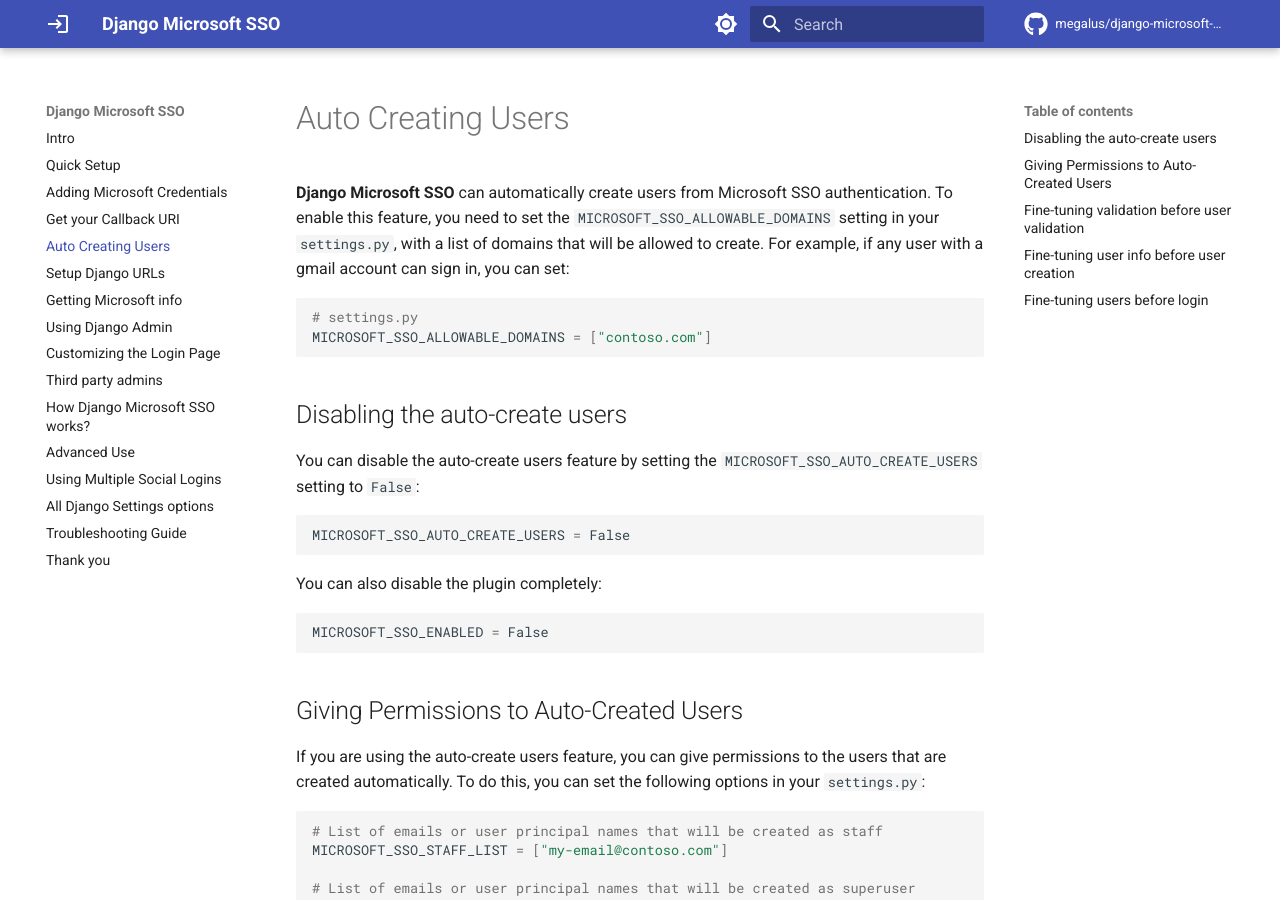
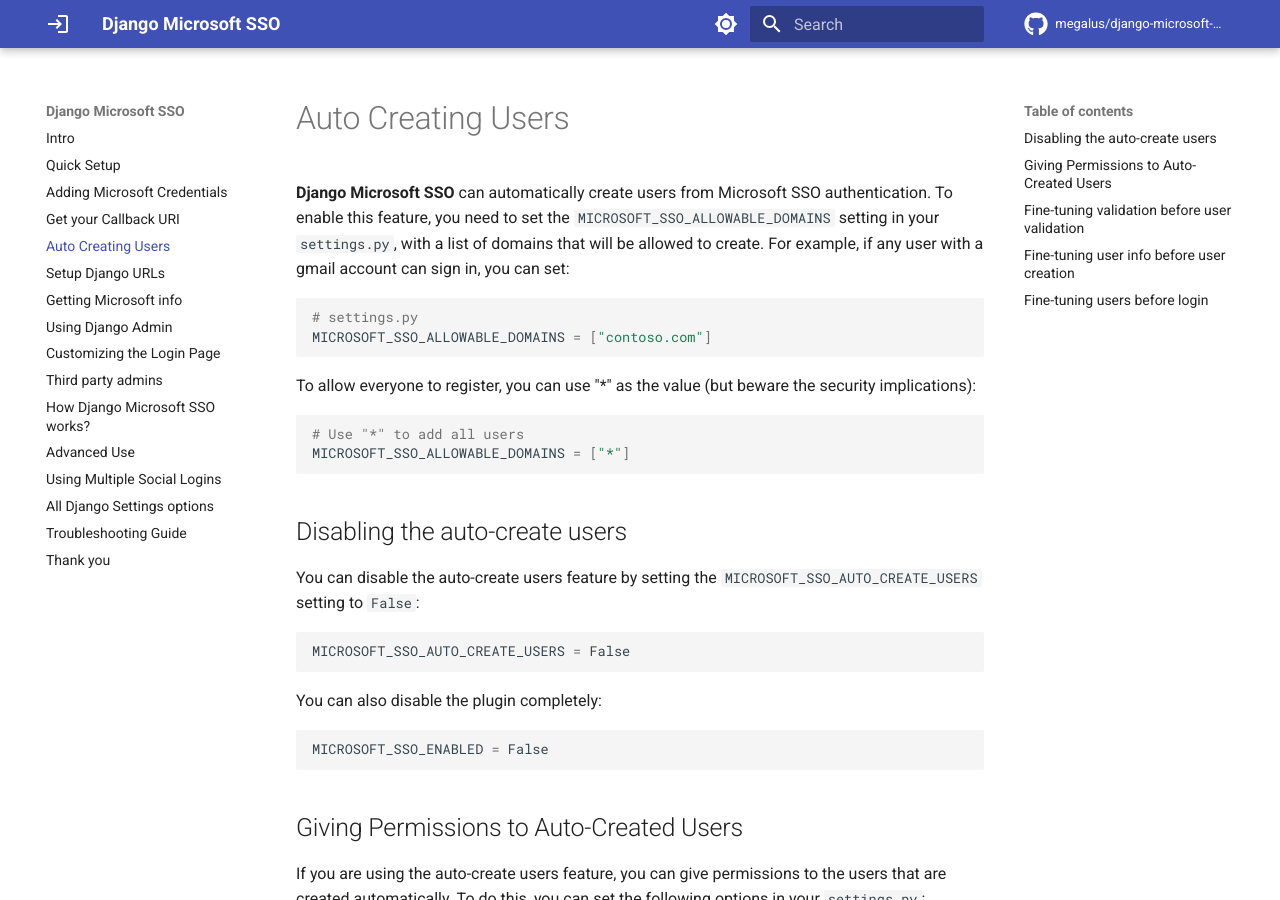
Before and after one commit to megalus/django-microsoft-sso, an MkDocs documentation site: the page built from docs/users.md, in a window 1280 px wide and 900 px high. Built offline with MkDocs 1.6.1 and Material for MkDocs 9.7.7, drawn with Linux system fonts in a browser that asks for light colours; comment, search, counter and statistics services are not loaded.

Commit message:
feat: add wildcard support to MICROSOFT_SSO_ALLOWABLE_DOMAINS
Fixes #15

````diff
--- a/docs/users.md
+++ b/docs/users.md
@@ -7,6 +7,13 @@
 ```python
 # settings.py
 MICROSOFT_SSO_ALLOWABLE_DOMAINS = ["contoso.com"]
+```
+
+To allow everyone to register, you can use "*" as the value (but beware the security implications):
+
+```python
+# Use "*" to add all users
+MICROSOFT_SSO_ALLOWABLE_DOMAINS = ["*"]
 ```
 
 ## Disabling the auto-create users
````
Also changed, not shown: 1 other file.
